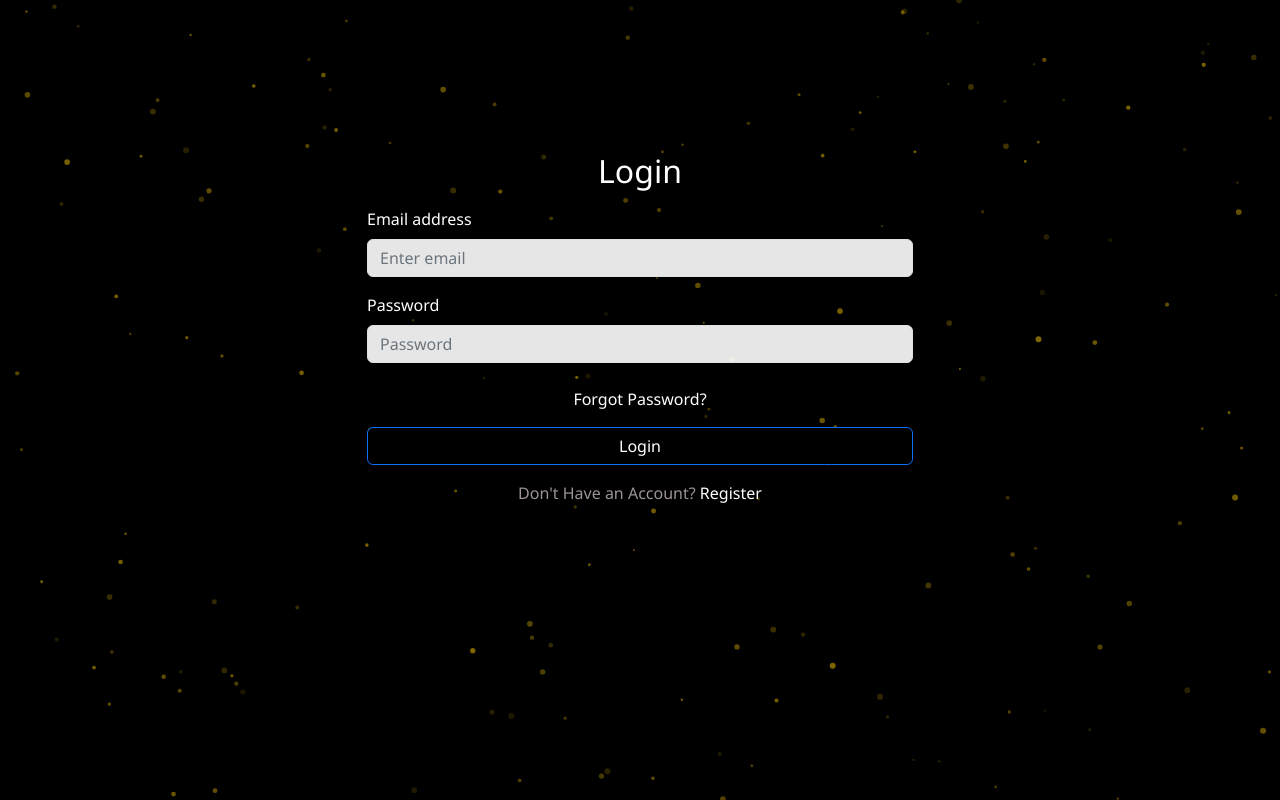
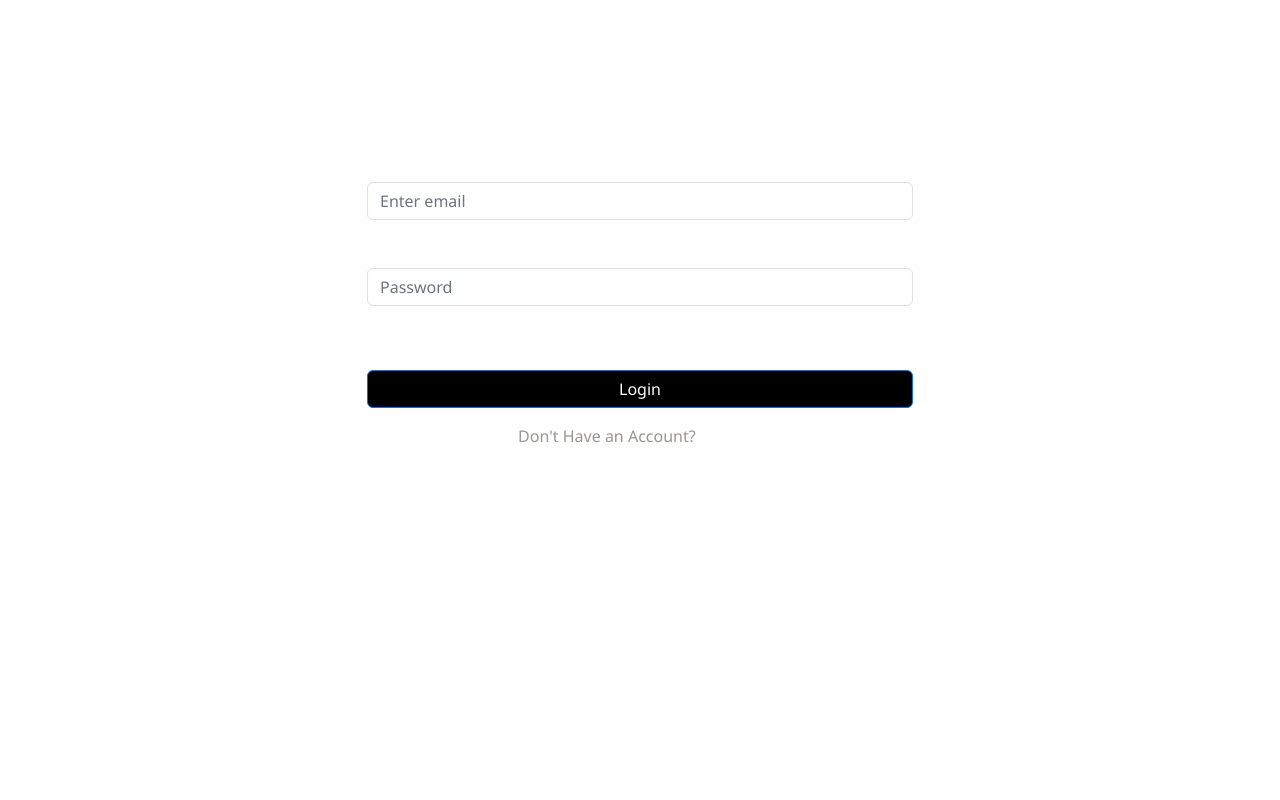
Before and after one commit to Sandeep-4512/Personal-Finance-Manager-App, a React (Create React App) app in the folder frontend/: page /login in a window 1280 px wide. Built offline with nearby package versions, Linux system fonts and the light colour scheme; no server answers.

Commit message:
Update App.css

```diff
--- a/frontend/src/App.css
+++ b/frontend/src/App.css
@@ -1,3 +1,43 @@
+/* Add this to the TOP of your App.css */
+* {
+  /* 1. Kill all possible dot sources */
+  box-shadow: none !important;
+  text-shadow: none !important;
+  background-image: none !important;
+  list-style: none !important;
+
+  /* 2. Disable all animations */
+  animation: none !important;
+  transition: none !important;
+
+  /* 3. Reset pseudo-elements */
+  &::before, &::after {
+    content: "" !important;
+    display: none !important;
+    background: transparent !important;
+  }
+}
+
+/* 4. Nuclear option for canvas/WebGL */
+canvas, iframe, svg, video, [class*="particle"] {
+  display: none !important;
+  visibility: hidden !important;
+  opacity: 0 !important;
+  pointer-events: none !important;
+}
+
+/* 5. Force solid backgrounds */
+body, .App, .auth-container, .main-container {
+  background: #ffffff !important;
+  background-image: none !important;
+}
+
+/* 6. GPU rendering fix */
+body {
+  transform: translateZ(0);
+  backface-visibility: hidden;
+  -webkit-font-smoothing: subpixel-antialiased;
+}
 /* ===== Global Reset ===== */
 * {
   margin: 0;
```
